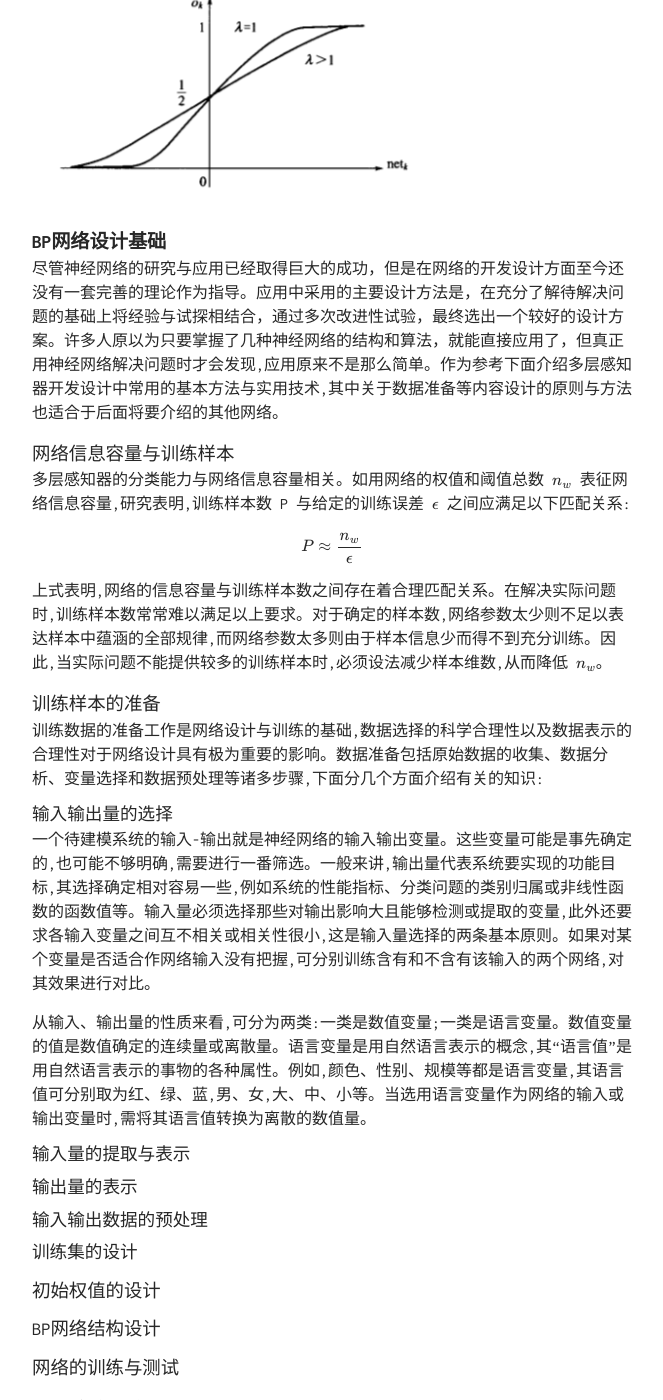
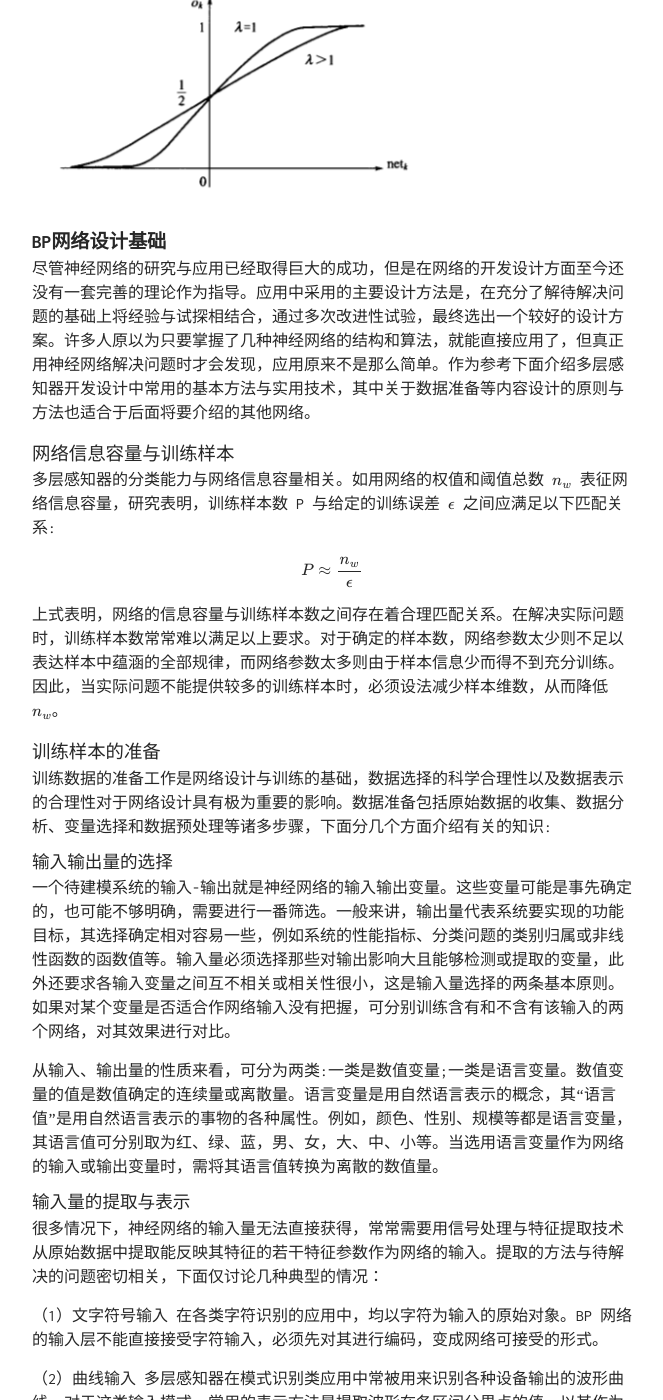
Before and after one commit to TobiahShaw/TobiahShaw.github.io, a Jekyll site: the page built from _posts/2019-09-30-Supervised-learning-neural-network.md, in a window 1280 px wide and 1400 px high, scrolled down 13220 px. Shown: the whole window, without its empty margins (308-971 px from the left). Built offline with Jekyll 4.4.1, drawn with Linux system fonts in a browser that asks for light colours; our own code applies the rules of GitHub Pages for plain Markdown files; formulas are drawn with MathJax 3; some of the changed text lies outside the part shown.

Commit message:
feature extraction

```diff
--- a/_posts/2019-09-30-Supervised-learning-neural-network.md
+++ b/_posts/2019-09-30-Supervised-learning-neural-network.md
@@ -371,7 +371,7 @@
 （1）隐节点的选取缺乏理论指导；
 （1）训练时学习新样本有遗忘旧样本的趋势。
 
-针对上述问题,国内外已提出不少有效的改进算法。
+针对上述问题，国内外已提出不少有效的改进算法。
 
 ### 增加动置项
 
@@ -388,7 +388,7 @@
 
 改变学习率的办法很多，其目的都是使其在整个训练过程中得到合理调节。这里介绍其中一种方法：
 
-设一初始学习率，若经过一批次权值调整后使总误差 $ E_总 $ 上升 ,则本次调整无效，且 $ \eta(t+1) = \beta \eta(t) (\beta < 1) $ ，若经过一批次权值调整后使总误差 $ E_总 $ 下降,则本次调整有效，且 $ \eta(t+1) = \theta \eta(t) (\theta > 1) $ 。
+设一初始学习率，若经过一批次权值调整后使总误差 $ E_总 $ 上升，则本次调整无效，且 $ \eta(t+1) = \beta \eta(t) (\beta < 1) $ ，若经过一批次权值调整后使总误差 $ E_总 $ 下降，则本次调整有效，且 $ \eta(t+1) = \theta \eta(t) (\theta > 1) $ 。
 
 ### 引入陡度因子
 
@@ -396,33 +396,43 @@
 
 $$ o_k = \frac{1}{1 + e^{-net_k / \lambda}} $$
 
-当发现 $ \Delta E $ 接近零而 $ d_k - o_k $ 仍较大时，可判断已进人平坦区，此时令 $ \lambda > 1 $ ；当退出平坦区后，再令 $ \lambda = 1$ ,从下图可以看出，当 $ \lambda > 1 $ 时， $ net_k $ 坐标压缩了 $ \lambda $ 倍，神经元的激活函数曲线的敏感区段变长，从而可使绝对值较大的 $ net_k $ 退出饱和值。当 $ \lambda = 1 $ 时，激活函数恢复原状，对较小的 $ net_k $ 具有较高的灵敏度。应用结果表明该方法对于提高BP算法的收敛速度十分有效。
+当发现 $ \Delta E $ 接近零而 $ d_k - o_k $ 仍较大时，可判断已进人平坦区，此时令 $ \lambda > 1 $ ；当退出平坦区后，再令 $ \lambda = 1$ ，从下图可以看出，当 $ \lambda > 1 $ 时， $ net_k $ 坐标压缩了 $ \lambda $ 倍，神经元的激活函数曲线的敏感区段变长，从而可使绝对值较大的 $ net_k $ 退出饱和值。当 $ \lambda = 1 $ 时，激活函数恢复原状，对较小的 $ net_k $ 具有较高的灵敏度。应用结果表明该方法对于提高BP算法的收敛速度十分有效。
 
 ![图1.10](../assets/img/20190930/1.10.PNG)
 
 ## BP网络设计基础
 
-尽管神经网络的研究与应用已经取得巨大的成功，但是在网络的开发设计方面至今还没有一套完善的理论作为指导。应用中采用的主要设计方法是，在充分了解待解决问题的基础上将经验与试探相结合，通过多次改进性试验，最终选出一个较好的设计方案。许多人原以为只要掌握了几种神经网络的结构和算法，就能直接应用了，但真正用神经网络解决问题时才会发现,应用原来不是那么简单。作为参考下面介绍多层感知器开发设计中常用的基本方法与实用技术,其中关于数据准备等内容设计的原则与方法也适合于后面将要介绍的其他网络。
+尽管神经网络的研究与应用已经取得巨大的成功，但是在网络的开发设计方面至今还没有一套完善的理论作为指导。应用中采用的主要设计方法是，在充分了解待解决问题的基础上将经验与试探相结合，通过多次改进性试验，最终选出一个较好的设计方案。许多人原以为只要掌握了几种神经网络的结构和算法，就能直接应用了，但真正用神经网络解决问题时才会发现，应用原来不是那么简单。作为参考下面介绍多层感知器开发设计中常用的基本方法与实用技术，其中关于数据准备等内容设计的原则与方法也适合于后面将要介绍的其他网络。
 
 ### 网络信息容量与训练样本
 
-多层感知器的分类能力与网络信息容量相关。如用网络的权值和阈值总数 $ n_w $ 表征网络信息容量,研究表明,训练样本数 P 与给定的训练误差 $ \epsilon $ 之间应满足以下匹配关系:
+多层感知器的分类能力与网络信息容量相关。如用网络的权值和阈值总数 $ n_w $ 表征网络信息容量，研究表明，训练样本数 P 与给定的训练误差 $ \epsilon $ 之间应满足以下匹配关系:
 
 $$ P \approx \frac{n_w}{\epsilon} $$
 
-上式表明,网络的信息容量与训练样本数之间存在着合理匹配关系。在解决实际问题时,训练样本数常常难以满足以上要求。对于确定的样本数,网络参数太少则不足以表达样本中蕴涵的全部规律,而网络参数太多则由于样本信息少而得不到充分训练。因此,当实际问题不能提供较多的训练样本时,必须设法减少样本维数,从而降低 $ n_w $。
+上式表明，网络的信息容量与训练样本数之间存在着合理匹配关系。在解决实际问题时，训练样本数常常难以满足以上要求。对于确定的样本数，网络参数太少则不足以表达样本中蕴涵的全部规律，而网络参数太多则由于样本信息少而得不到充分训练。因此，当实际问题不能提供较多的训练样本时，必须设法减少样本维数，从而降低 $ n_w $。
 
 ### 训练样本的准备
 
-训练数据的准备工作是网络设计与训练的基础,数据选择的科学合理性以及数据表示的合理性对于网络设计具有极为重要的影响。数据准备包括原始数据的收集、数据分析、变量选择和数据预处理等诸多步骤,下面分几个方面介绍有关的知识:
+训练数据的准备工作是网络设计与训练的基础，数据选择的科学合理性以及数据表示的合理性对于网络设计具有极为重要的影响。数据准备包括原始数据的收集、数据分析、变量选择和数据预处理等诸多步骤，下面分几个方面介绍有关的知识:
 
 #### 输入输出量的选择
 
-一个待建模系统的输入-输出就是神经网络的输入输出变量。这些变量可能是事先确定的,也可能不够明确,需要进行一番筛选。一般来讲,输出量代表系统要实现的功能目标,其选择确定相对容易一些,例如系统的性能指标、分类问题的类别归属或非线性函数的函数值等。输入量必须选择那些对输出影响大且能够检测或提取的变量,此外还要求各输入变量之间互不相关或相关性很小,这是输入量选择的两条基本原则。如果对某个变量是否适合作网络输入没有把握,可分别训练含有和不含有该输入的两个网络,对其效果进行对比。
+一个待建模系统的输入-输出就是神经网络的输入输出变量。这些变量可能是事先确定的，也可能不够明确，需要进行一番筛选。一般来讲，输出量代表系统要实现的功能目标，其选择确定相对容易一些，例如系统的性能指标、分类问题的类别归属或非线性函数的函数值等。输入量必须选择那些对输出影响大且能够检测或提取的变量，此外还要求各输入变量之间互不相关或相关性很小，这是输入量选择的两条基本原则。如果对某个变量是否适合作网络输入没有把握，可分别训练含有和不含有该输入的两个网络，对其效果进行对比。
 
-从输入、输出量的性质来看,可分为两类:一类是数值变量;一类是语言变量。数值变量的值是数值确定的连续量或离散量。语言变量是用自然语言表示的概念,其“语言值”是用自然语言表示的事物的各种属性。例如,颜色、性别、规模等都是语言变量,其语言值可分别取为红、绿、蓝,男、女,大、中、小等。当选用语言变量作为网络的输入或输出变量时,需将其语言值转换为离散的数值量。
+从输入、输出量的性质来看，可分为两类:一类是数值变量;一类是语言变量。数值变量的值是数值确定的连续量或离散量。语言变量是用自然语言表示的概念，其“语言值”是用自然语言表示的事物的各种属性。例如，颜色、性别、规模等都是语言变量，其语言值可分别取为红、绿、蓝，男、女，大、中、小等。当选用语言变量作为网络的输入或输出变量时，需将其语言值转换为离散的数值量。
 
 #### 输入量的提取与表示
+
+很多情况下，神经网络的输入量无法直接获得，常常需要用信号处理与特征提取技术从原始数据中提取能反映其特征的若干特征参数作为网络的输入。提取的方法与待解决的问题密切相关，下面仅讨论几种典型的情况：
+
+（1）文字符号输入 在各类字符识别的应用中，均以字符为输入的原始对象。BP 网络的输入层不能直接接受字符输入，必须先对其进行编码，变成网络可接受的形式。
+
+（2）曲线输入 多层感知器在模式识别类应用中常被用来识别各种设备输出的波形曲线，对于这类输入模式，常用的表示方法是提取波形在各区间分界点的值，以其作为网络输入向量的分量值。各输入分量的下标表示输入值在波形中的位置，因此分量的编号是严格有序的。
+
+（3）函数自变量输入 用多层感知器建立系统的数学模型属于典型的非线性映射问题。一般当系统已有大量输入-输出数据对，建模的目的是提取其中隐含的映射规则(即函数关系)。这类应用的输入表示比较简单，一般有几个输入量就设几个分量，一个输入分量对应个输入层节点。
+
+（4）图像输入 当需要对物体的图像进行识别时，很少直接将每个像素点的灰度值作为网络的输入。因为图像的像素点常数以万计，不适合作为网络的输入，而且难以从中提取有价值的输入-输出规律。在这类应用中，一般先根据识别的具体目的从图像中提取一些有用的特征参数，再根据这些参数对输入的贡献进行筛选，这种特征提取属于图像分析的范畴。
 
 #### 输出量的表示
 
```
